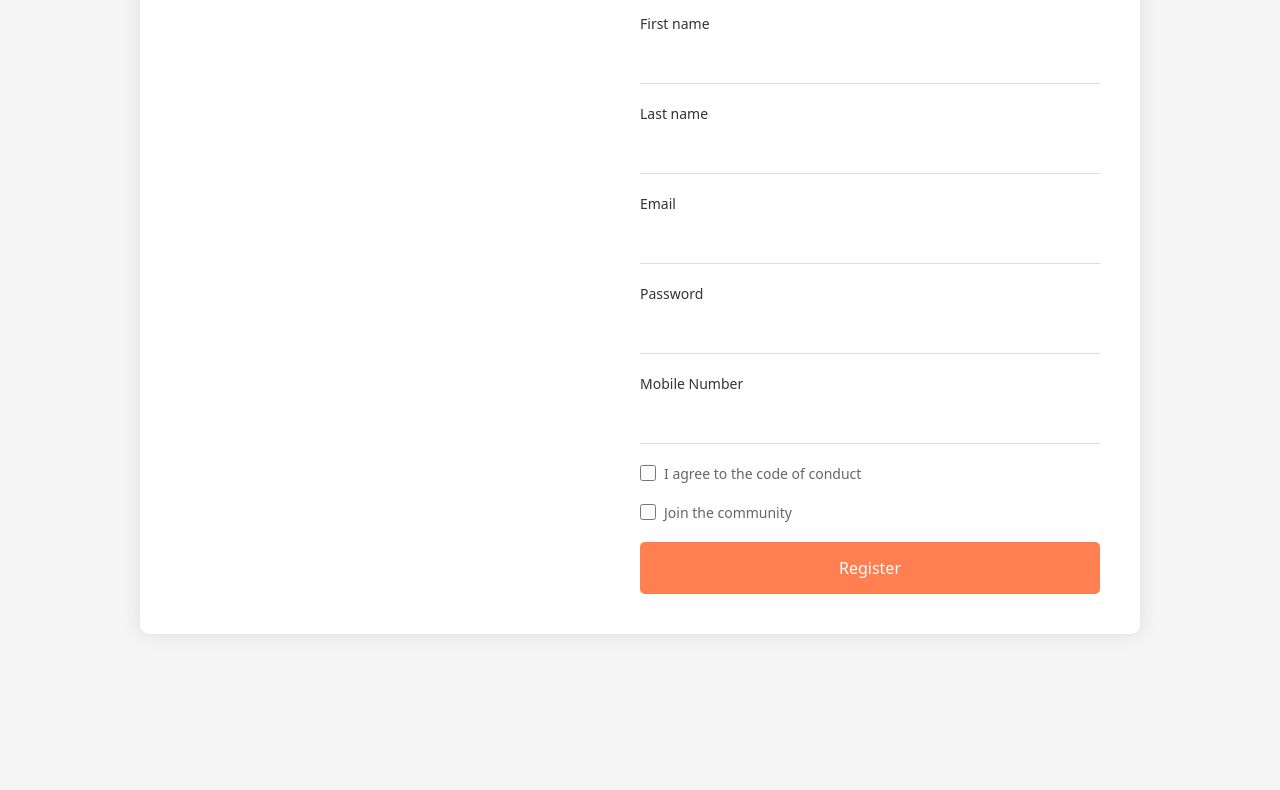
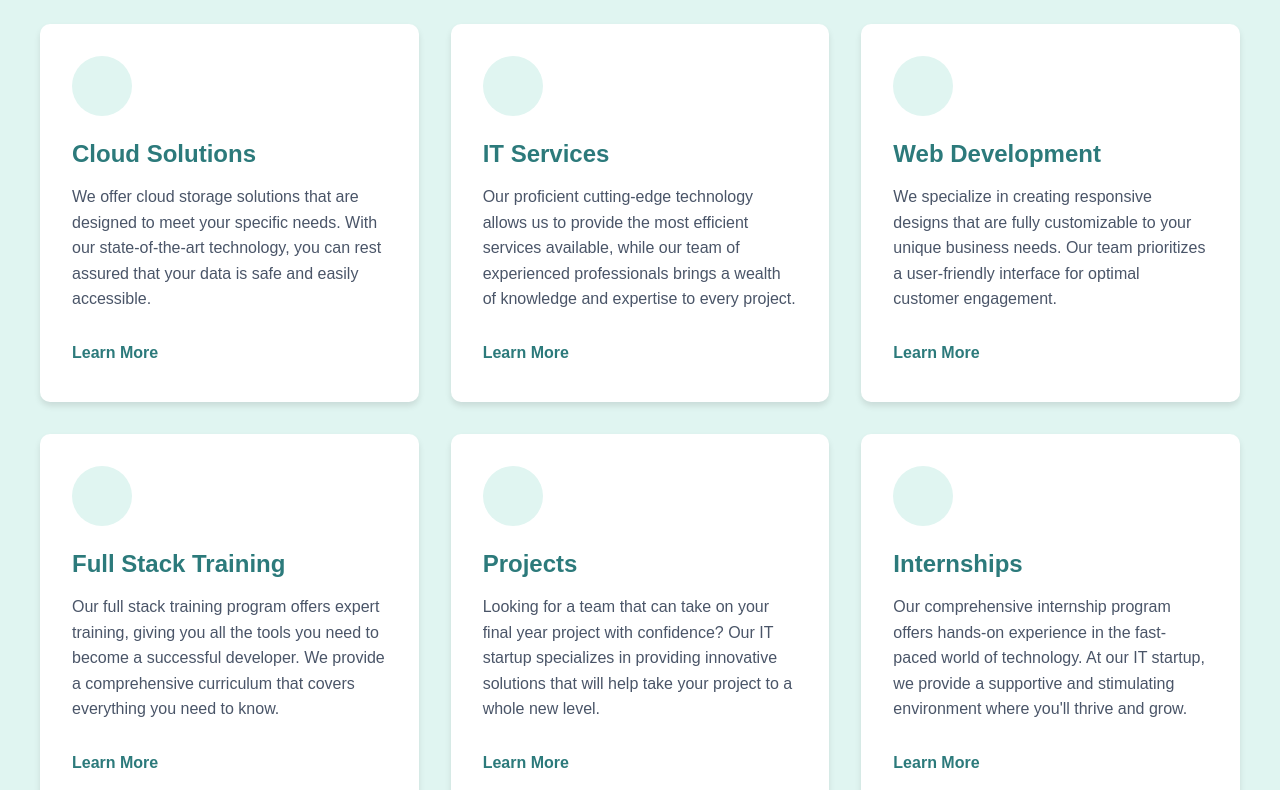
Before and after one commit to Kouser3485/atria2, a plain HTML site: page index.html in a window 1280 px wide. Shown: the part 133-923 px from the top of the page. Before the commit the page ends 800 px from the top, so only its background shows below. Drawn offline with Linux system fonts and the light colour scheme.

Commit message:
Your commit message here

```diff
--- a/index.html
+++ b/index.html
@@ -3,180 +3,170 @@
 <head>
     <meta charset="UTF-8">
     <meta name="viewport" content="width=device-width, initial-scale=1.0">
-    <title>Sign Up</title>
+    <title>MasterSolis InfoTech Services</title>
     <style>
         * {
             margin: 0;
             padding: 0;
             box-sizing: border-box;
-            font-family: system-ui, -apple-system, BlinkMacSystemFont, 'Segoe UI', Roboto, sans-serif;
+            font-family: Arial, sans-serif;
         }
 
-        body {
-            min-height: 100vh;
-            display: flex;
-            justify-content: center;
-            align-items: center;
-            background-color: #f5f5f5;
+        .services-section {
+            padding: 4rem 2rem;
+            background-color: #e0f5f1;
         }
 
-        .signup-container {
-            display: flex;
-            max-width: 1000px;
-            width: 100%;
+        .section-header {
+            text-align: center;
+            margin-bottom: 3rem;
+        }
+
+        .section-title {
+            color: #2c7a7b;
+            font-size: 2.5rem;
+            margin-bottom: 1rem;
+        }
+
+        .services-grid {
+            display: grid;
+            grid-template-columns: repeat(auto-fit, minmax(300px, 1fr));
+            gap: 2rem;
+            max-width: 1200px;
+            margin: 0 auto;
+        }
+
+        .service-card {
             background: white;
             border-radius: 10px;
-            overflow: hidden;
-            box-shadow: 0 0 20px rgba(0, 0, 0, 0.1);
+            padding: 2rem;
+            box-shadow: 0 4px 6px rgba(0, 0, 0, 0.1);
+            transition: transform 0.3s ease;
+        }
+
+        .service-card:hover {
+            transform: translateY(-5px);
+        }
+
+        .icon-placeholder {
+            width: 60px;
+            height: 60px;
+            background-color: #e0f5f1;
+            border-radius: 50%;
+            margin-bottom: 1.5rem;
+            display: flex;
+            align-items: center;
+            justify-content: center;
+        }
+
+        .service-title {
+            color: #2c7a7b;
+            font-size: 1.5rem;
+            margin-bottom: 1rem;
+        }
+
+        .service-description {
+            color: #4a5568;
+            margin-bottom: 1.5rem;
+            line-height: 1.6;
+        }
+
+        .learn-more {
+            display: inline-block;
+            color: #2c7a7b;
+            text-decoration: none;
+            font-weight: bold;
+            padding: 0.5rem 0;
             position: relative;
         }
 
-        .close-button {
+        .learn-more::after {
+            content: '';
             position: absolute;
-            right: 20px;
-            top: 20px;
-            font-size: 24px;
-            cursor: pointer;
-            color: #333;
-            background: none;
-            border: none;
-            z-index: 10;
+            width: 100%;
+            height: 2px;
+            bottom: 0;
+            left: 0;
+            background-color: #2c7a7b;
+            transform: scaleX(0);
+            transition: transform 0.3s ease;
         }
 
-        .image-section {
-            flex: 1;
-            min-height: 600px;
-            background-image: url('/placeholder.svg?height=600&width=500');
-            background-size: cover;
-            background-position: center;
-        }
-
-        .form-section {
-            flex: 1;
-            padding: 40px;
-            background: white;
-        }
-
-        .form-title {
-            font-size: 32px;
-            color: #333;
-            margin-bottom: 30px;
-        }
-
-        .form-group {
-            margin-bottom: 20px;
-        }
-
-        .form-group label {
-            display: block;
-            margin-bottom: 8px;
-            color: #333;
-            font-size: 14px;
-        }
-
-        .form-group input {
-            width: 100%;
-            padding: 10px 0;
-            border: none;
-            border-bottom: 1px solid #ddd;
-            outline: none;
-            transition: border-color 0.3s;
-            font-size: 16px;
-        }
-
-        .form-group input:focus {
-            border-bottom-color: #ff7f50;
-        }
-
-        .checkbox-group {
-            margin: 20px 0;
-            display: flex;
-            align-items: center;
-            gap: 8px;
-        }
-
-        .checkbox-group input[type="checkbox"] {
-            width: 16px;
-            height: 16px;
-            cursor: pointer;
-        }
-
-        .checkbox-group label {
-            font-size: 14px;
-            color: #666;
-            cursor: pointer;
-        }
-
-        .register-button {
-            width: 100%;
-            padding: 15px;
-            background-color: #ff7f50;
-            color: white;
-            border: none;
-            border-radius: 5px;
-            font-size: 16px;
-            cursor: pointer;
-            transition: background-color 0.3s;
-        }
-
-        .register-button:hover {
-            background-color: #ff6b3d;
+        .learn-more:hover::after {
+            transform: scaleX(1);
         }
 
         @media (max-width: 768px) {
-            .signup-container {
-                flex-direction: column;
-                margin: 20px;
+            .section-title {
+                font-size: 2rem;
             }
 
-            .image-section {
-                min-height: 200px;
-            }
-
-            .form-section {
-                padding: 20px;
+            .services-grid {
+                grid-template-columns: 1fr;
             }
         }
     </style>
 </head>
 <body>
-    <div class="signup-container">
-        <button class="close-button">×</button>
-        <div class="image-section"></div>
-        <div class="form-section">
-            <h1 class="form-title">Sign Up</h1>
-            <form>
-                <div class="form-group">
-                    <label for="firstname">First name</label>
-                    <input type="text" id="firstname" required>
+    <section class="services-section">
+        <div class="section-header">
+            <h2 class="section-title">Our Services</h2>
+        </div>
+        <div class="services-grid">
+            <div class="service-card">
+                <div class="icon-placeholder">
+                    <!-- Cloud icon will go here -->
                 </div>
-                <div class="form-group">
-                    <label for="lastname">Last name</label>
-                    <input type="text" id="lastname" required>
+                <h3 class="service-title">Cloud Solutions</h3>
+                <p class="service-description">We offer cloud storage solutions that are designed to meet your specific needs. With our state-of-the-art technology, you can rest assured that your data is safe and easily accessible.</p>
+                <a href="#" class="learn-more">Learn More</a>
+            </div>
+
+            <div class="service-card">
+                <div class="icon-placeholder">
+                    <!-- IT Services icon will go here -->
                 </div>
-                <div class="form-group">
-                    <label for="email">Email</label>
-                    <input type="email" id="email" required>
+                <h3 class="service-title">IT Services</h3>
+                <p class="service-description">Our proficient cutting-edge technology allows us to provide the most efficient services available, while our team of experienced professionals brings a wealth of knowledge and expertise to every project.</p>
+                <a href="#" class="learn-more">Learn More</a>
+            </div>
+
+            <div class="service-card">
+                <div class="icon-placeholder">
+                    <!-- Web Dev icon will go here -->
                 </div>
-                <div class="form-group">
-                    <label for="password">Password</label>
-                    <input type="password" id="password" required>
+                <h3 class="service-title">Web Development</h3>
+                <p class="service-description">We specialize in creating responsive designs that are fully customizable to your unique business needs. Our team prioritizes a user-friendly interface for optimal customer engagement.</p>
+                <a href="#" class="learn-more">Learn More</a>
+            </div>
+
+            <div class="service-card">
+                <div class="icon-placeholder">
+                    <!-- Training icon will go here -->
                 </div>
-                <div class="form-group">
-                    <label for="mobile">Mobile Number</label>
-                    <input type="tel" id="mobile" required>
+                <h3 class="service-title">Full Stack Training</h3>
+                <p class="service-description">Our full stack training program offers expert training, giving you all the tools you need to become a successful developer. We provide a comprehensive curriculum that covers everything you need to know.</p>
+                <a href="#" class="learn-more">Learn More</a>
+            </div>
+
+            <div class="service-card">
+                <div class="icon-placeholder">
+                    <!-- Projects icon will go here -->
                 </div>
-                <div class="checkbox-group">
-                    <input type="checkbox" id="code-conduct" required>
-                    <label for="code-conduct">I agree to the code of conduct</label>
+                <h3 class="service-title">Projects</h3>
+                <p class="service-description">Looking for a team that can take on your final year project with confidence? Our IT startup specializes in providing innovative solutions that will help take your project to a whole new level.</p>
+                <a href="#" class="learn-more">Learn More</a>
+            </div>
+
+            <div class="service-card">
+                <div class="icon-placeholder">
+                    <!-- Internship icon will go here -->
                 </div>
-                <div class="checkbox-group">
-                    <input type="checkbox" id="join-community">
-                    <label for="join-community">Join the community</label>
-                </div>
-                <button type="submit" class="register-button">Register</button>
-            </form>
+                <h3 class="service-title">Internships</h3>
+                <p class="service-description">Our comprehensive internship program offers hands-on experience in the fast-paced world of technology. At our IT startup, we provide a supportive and stimulating environment where you'll thrive and grow.</p>
+                <a href="#" class="learn-more">Learn More</a>
+            </div>
         </div>
-    </div>
+    </section>
 </body>
 </html>
```
